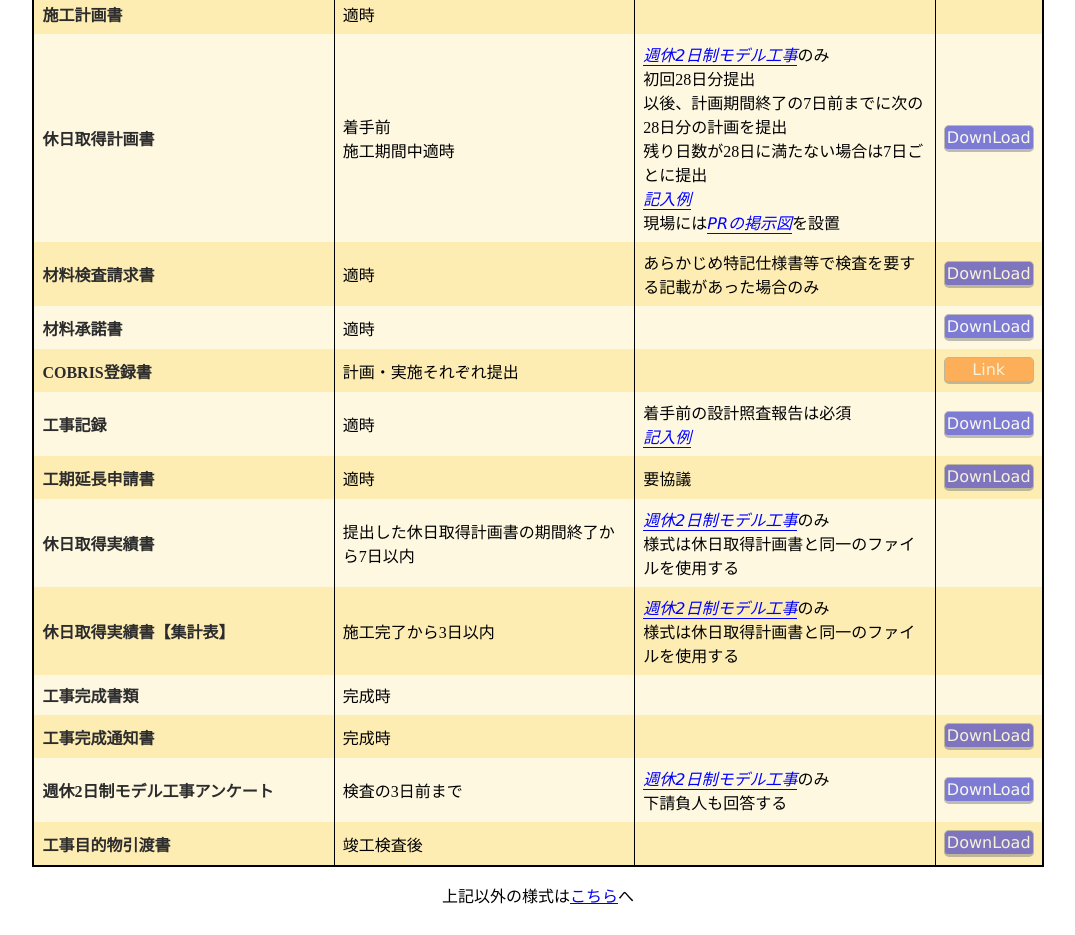
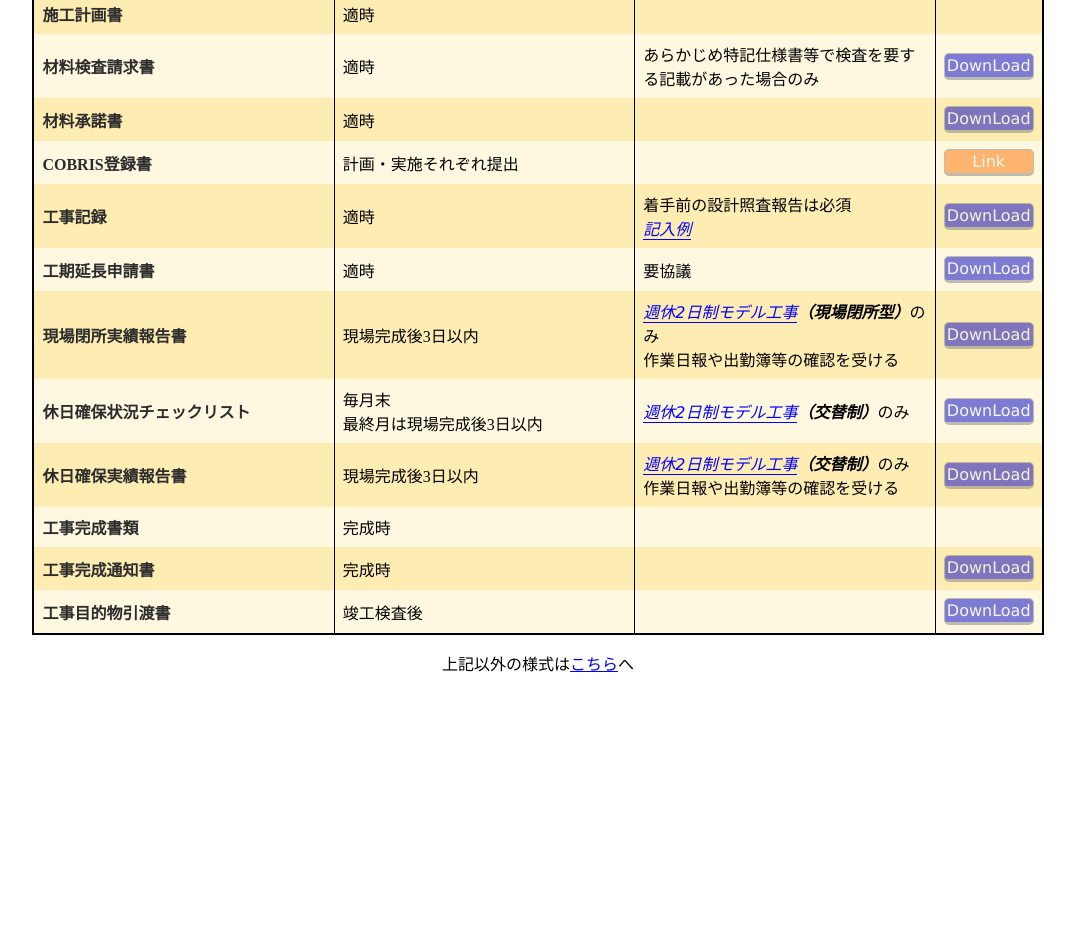
Before and after one commit to HarukiYagi/FormsSite, a plain HTML site: page htmls/construction_under500.html in a window 1280 px wide. Shown: the part 560-1495 px from the top of the page, without its empty margins (102-1177 px from the left). After the commit the page ends 1263 px from the top, so only its background shows below. Drawn offline with Linux system fonts and the light colour scheme.

Commit message:
Add files via upload

```diff
--- a/htmls/construction_under500.html
+++ b/htmls/construction_under500.html
@@ -53,19 +53,7 @@
             <tr>
               <td>施工計画書</td><td>適時</td><td></td><td></td>
             </tr>
-            <tr>
-              <td>休日取得計画書</td>
-              <td>着手前<br>施工期間中適時</td>
-              <td>
-                <a href="https://www.city.kitamoto.lg.jp/soshiki/seisakusuisinbu/zaisei/gyomu/g3/5/16103.html" class="example" target="_blank">週休2日制モデル工事</a>のみ<br>
-                初回28日分提出<br>
-                以後、計画期間終了の7日前までに次の28日分の計画を提出<br>
-                残り日数が28日に満たない場合は7日ごとに提出<br>
-                <a href="..\officialForms_construction/1_16_2_休日取得計画書・実績書(記入例).xlsx" class="example">記入例</a><br>
-                現場には<a href="..\officialForms_construction/1_17_モデル工事PR掲示例.pdf" target="_blank" class="example">PRの掲示図</a>を設置
-              </td>
-              <td><a href="..\officialForms_construction/1_16_1_休日取得計画書・実績書.xlsx">DownLoad</a></td>
-            </tr>
+
             <tr>
               <td>材料検査請求書</td><td>適時</td><td>あらかじめ特記仕様書等で検査を要する記載があった場合のみ</td><td><a href="..\officialForms_construction\1_7_材料検査請求書.docx">DownLoad</a></td>
             </tr>
@@ -81,39 +69,48 @@
             <tr>
               <td>工期延長申請書</td><td>適時</td><td>要協議</td><td><a href="..\officialForms_construction\1_10_工期延長申請書.docx">DownLoad</a></td>
             </tr>
+
             <tr>
-              <td>休日取得実績書</td>
-              <td>提出した休日取得計画書の期間終了から7日以内</td>
+              <td>現場閉所実績報告書</td>
+              <td>現場完成後3日以内</td>
               <td>
-                <a href="https://www.city.kitamoto.lg.jp/soshiki/seisakusuisinbu/zaisei/gyomu/g3/5/16103.html" class="example" target="_blank">週休2日制モデル工事</a>のみ<br>
-                様式は休日取得計画書と同一のファイルを使用する
+                <a href="https://www.city.kitamoto.lg.jp/soshiki/seisakusuisinbu/zaisei/gyomu/g3/5/16103.html" class="example" target="_blank">週休2日制モデル工事</a><em>（現場閉所型）</em>のみ
+                <br>作業日報や出勤簿等の確認を受ける
               </td>
-              <td></td>
+              <td>
+                <a href="..\officialForms_construction/1_16_1_現場閉所実績報告書.xlsx">DownLoad</a>
+              </td>
             </tr>
             <tr>
-              <td>休日取得実績書【集計表】</td>
-              <td>施工完了から3日以内</td>
+              <td>休日確保状況チェックリスト</td>
+              <td>毎月末<br>最終月は現場完成後3日以内</td>
               <td>
-                <a href="https://www.city.kitamoto.lg.jp/soshiki/seisakusuisinbu/zaisei/gyomu/g3/5/16103.html" class="example" target="_blank">週休2日制モデル工事</a>のみ<br>
-                様式は休日取得計画書と同一のファイルを使用する
+                <a href="https://www.city.kitamoto.lg.jp/soshiki/seisakusuisinbu/zaisei/gyomu/g3/5/16103.html" class="example" target="_blank">週休2日制モデル工事</a><em>（交替制）</em>のみ
               </td>
-              <td></td>
+              <td>
+                <a href="..\officialForms_construction/1_16_2_休日確保状況チェックリスト.xlsx">DownLoad</a>
+              </td>
             </tr>
+
+            <tr>
+              <td>休日確保実績報告書</td>
+              <td>現場完成後3日以内</td>
+              <td>
+                <a href="https://www.city.kitamoto.lg.jp/soshiki/seisakusuisinbu/zaisei/gyomu/g3/5/16103.html" class="example" target="_blank">週休2日制モデル工事</a><em>（交替制）</em>のみ
+                <br>作業日報や出勤簿等の確認を受ける
+              </td>
+              <td>
+                <a href="..\officialForms_construction/1_16_3_休日確保実績報告書.xlsx">DownLoad</a>
+              </td>
+            </tr>
+
             <tr>
               <td>工事完成書類</td><td>完成時</td><td></td><td></td>
             </tr>
             <tr>
               <td>工事完成通知書</td><td>完成時</td><td></td><td><a href="..\officialForms_construction\1_14_工事完成通知書.docx">DownLoad</a></td>
             </tr>
-            <tr>
-              <td>週休2日制モデル工事アンケート</td>
-              <td>検査の3日前まで</td>
-              <td>
-                <a href="https://www.city.kitamoto.lg.jp/soshiki/seisakusuisinbu/zaisei/gyomu/g3/5/16103.html" class="example" target="_blank">週休2日制モデル工事</a>のみ<br>
-                下請負人も回答する
-              </td>
-              <td><a href="..\officialForms_construction/1_18_モデル工事アンケート.xlsx">DownLoad</a></td>
-            </tr>
+
             <tr>
               <td>工事目的物引渡書</td><td>竣工検査後</td><td></td><td><a href="..\officialForms_construction\1_15_工事目的物引渡書.docx">DownLoad</a></td>
             </tr>
--- a/styles.css
+++ b/styles.css
@@ -77,6 +77,10 @@ th{border-right: black solid 1px;
 td{
   border-right: black solid 1px;
   padding: 8px;
+}
+
+em{
+  font-weight: bolder;
 }
 
 
```
Also changed, not shown: htmls/construction_over500.html (+28 -32 lines), index.html (+1 -1 lines), 4 other files.
